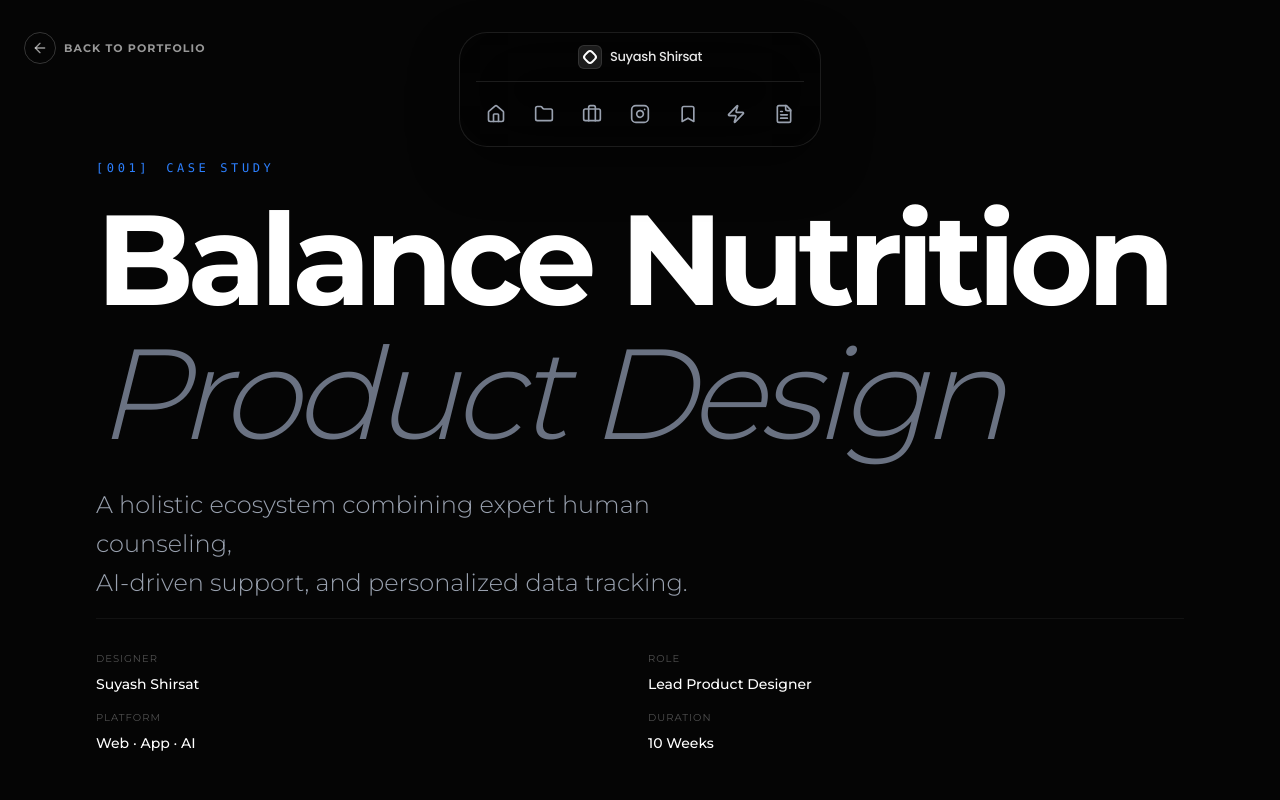
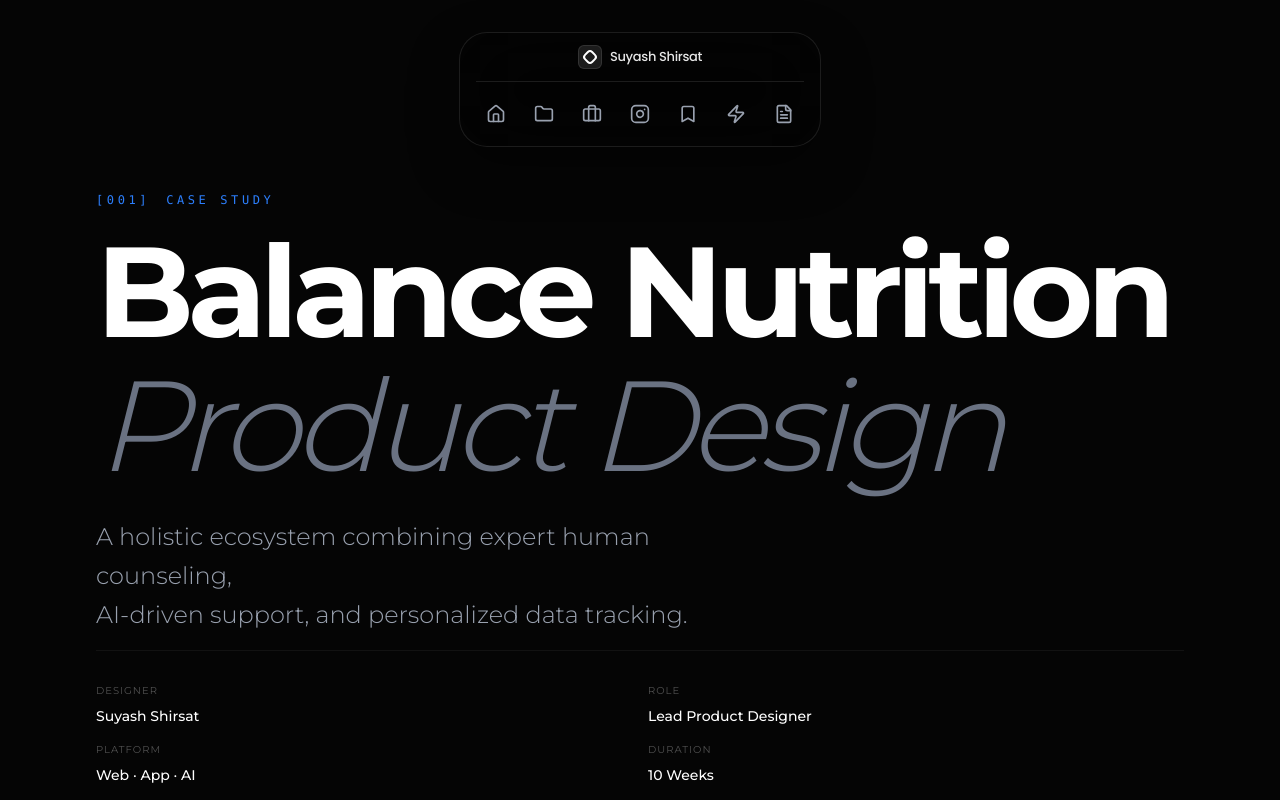
Before and after one commit to Suyash2191/protfolio, a React (Vite) app: page /projects/balance-nutrition in a window 1280 px wide. Shown: the top 800 px of the page. Built offline with nearby package versions, Linux system fonts and the light colour scheme.

Commit message:
fix: adjust case study hero padding and remove redundant back buttons

```diff
--- a/src/components/BalanceNutritionCaseStudy.tsx
+++ b/src/components/BalanceNutritionCaseStudy.tsx
@@ -12,21 +12,8 @@ const BalanceNutritionCaseStudy = () => {
 
   return (
     <div className="bg-[#050505] text-white min-h-screen font-sans selection:bg-blue-500/30">
-      {/* Navigation */}
-      <nav className="fixed top-0 left-0 w-full z-50 px-6 py-8 flex justify-between items-center mix-blend-difference">
-        <button
-          onClick={() => navigate('/')}
-          className="group flex items-center gap-2 text-white/60 hover:text-white transition-colors"
-        >
-          <div className="w-8 h-8 rounded-full border border-white/20 flex items-center justify-center group-hover:border-white/40 transition-colors">
-            <ArrowLeft className="w-4 h-4" />
-          </div>
-          <span className="text-[11px] font-bold uppercase tracking-widest">Back to Portfolio</span>
-        </button>
-      </nav>
-
       {/* Hero Section */}
-      <section className="relative pt-[50px] pb-[30px] md:pt-40 md:pb-20 px-6 md:px-12 lg:px-24 border-b border-white/5">
+      <section className="relative pt-32 pb-[30px] md:pt-48 md:pb-20 px-6 md:px-12 lg:px-24 border-b border-white/5">
         <div className="max-w-7xl mx-auto">
           <motion.div
             initial={{ opacity: 0, y: 30 }}
--- a/src/components/ProjectAICaseStudy.tsx
+++ b/src/components/ProjectAICaseStudy.tsx
@@ -28,18 +28,8 @@ const ProjectAICaseStudy: React.FC = () => {
         style={noiseOverlayStyle}
       />
 
-      {/* Hero Section with Back Button */}
+      {/* Hero Section with AI Orb */}
       <section className="relative min-h-[90vh] flex flex-col justify-center px-6 md:px-12 pt-32 pb-20 overflow-hidden">
-        {/* Back to Home Button (Top Left) */}
-        <div className="absolute top-[3.2rem] left-6 md:left-12 z-50">
-          <Link
-            to="/"
-            className="group flex items-center gap-3 px-6 py-3 bg-[#1E2030]/50 backdrop-blur-xl border border-white/10 rounded-full text-[13px] font-bold text-white hover:bg-white/10 transition-all duration-300 shadow-lg"
-          >
-            <ArrowLeft className="w-4 h-4 transition-transform group-hover:-translate-x-1" />
-            <span>Back to home page</span>
-          </Link>
-        </div>
 
         {/* Animated AI Orb (Top Right) */}
         <motion.div
```
